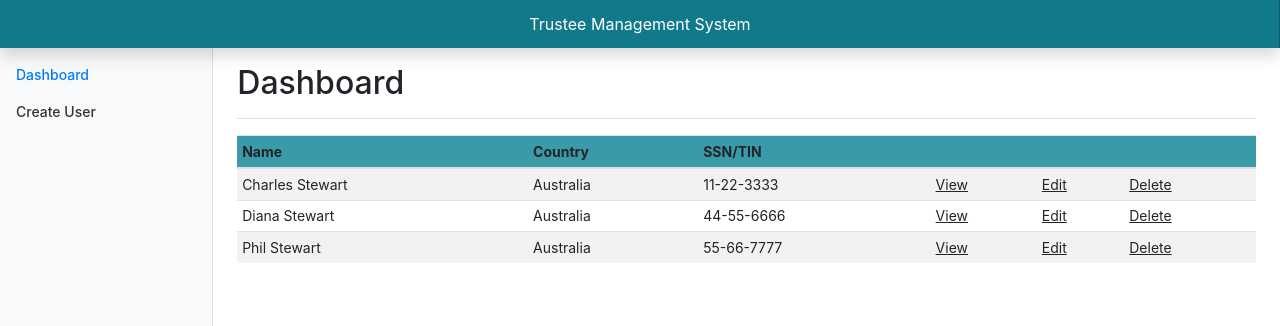
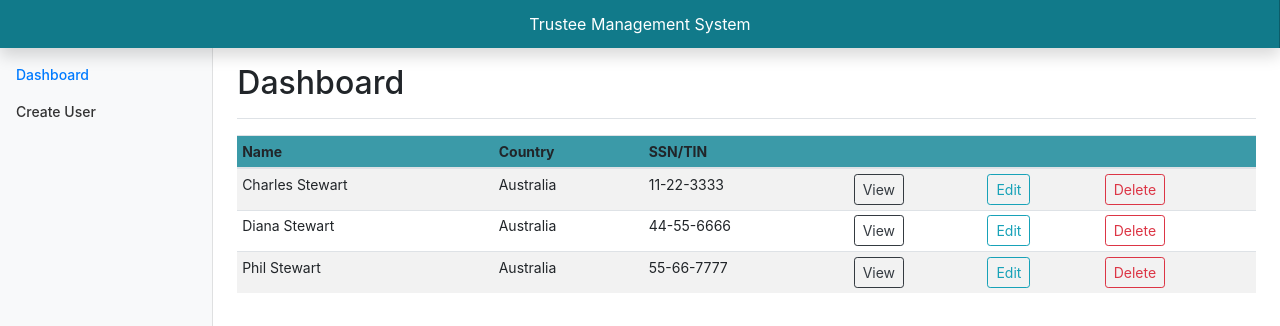
Before and after one commit to vsquared101/angular-case-study, an Angular app: page / in a window 1280 px wide. Shown: the top 326 px of the page. Built offline with nearby package versions, Linux system fonts and the light colour scheme; data requests are answered from the project's data file.

Commit message:
Add buttons and implement delete user functionality.

```diff
--- a/src/app/app.component.html
+++ b/src/app/app.component.html
@@ -47,9 +47,9 @@
               <td>{{ user.short_name}}</td>
               <td>{{ user.country_of_residence }}</td>
               <td>{{ user.ssn }}</td>
-              <td><u>View</u></td>
-              <td><u>Edit</u></td>
-              <td><u>Delete</u></td>
+              <td><button class="btn btn-outline-dark btn-sm">View</button></td>
+              <td><button class="btn btn-outline-info btn-sm">Edit</button></td>
+              <td><button class="btn btn-outline-danger btn-sm" (click)="deleteUser(user.id)">Delete</button></td>
             </tr>
           </tbody>
         </table>
--- a/src/app/app.component.ts
+++ b/src/app/app.component.ts
@@ -20,4 +20,11 @@ export class AppComponent implements OnInit{
         this.users = data;
       });
   }
+
+  deleteUser(id: number) {
+    this.service.deleteUser(id)
+      .subscribe((data) => {
+        this.service.getUsers().subscribe((data) => this.users = data);
+    });
+  }
 }
--- a/src/app/user.service.ts
+++ b/src/app/user.service.ts
@@ -11,4 +11,12 @@ export class UserService {
   getUsers() {
     return this.http.get('http://localhost:3000/users');
   }
+
+  getUserById(id: number) {
+    return this.http.get('http://localhost:3000/users/' + id);
+  }
+
+  deleteUser(id: number) {
+    return this.http.delete('http://localhost:3000/users/' + id);
+  }
 }
```
